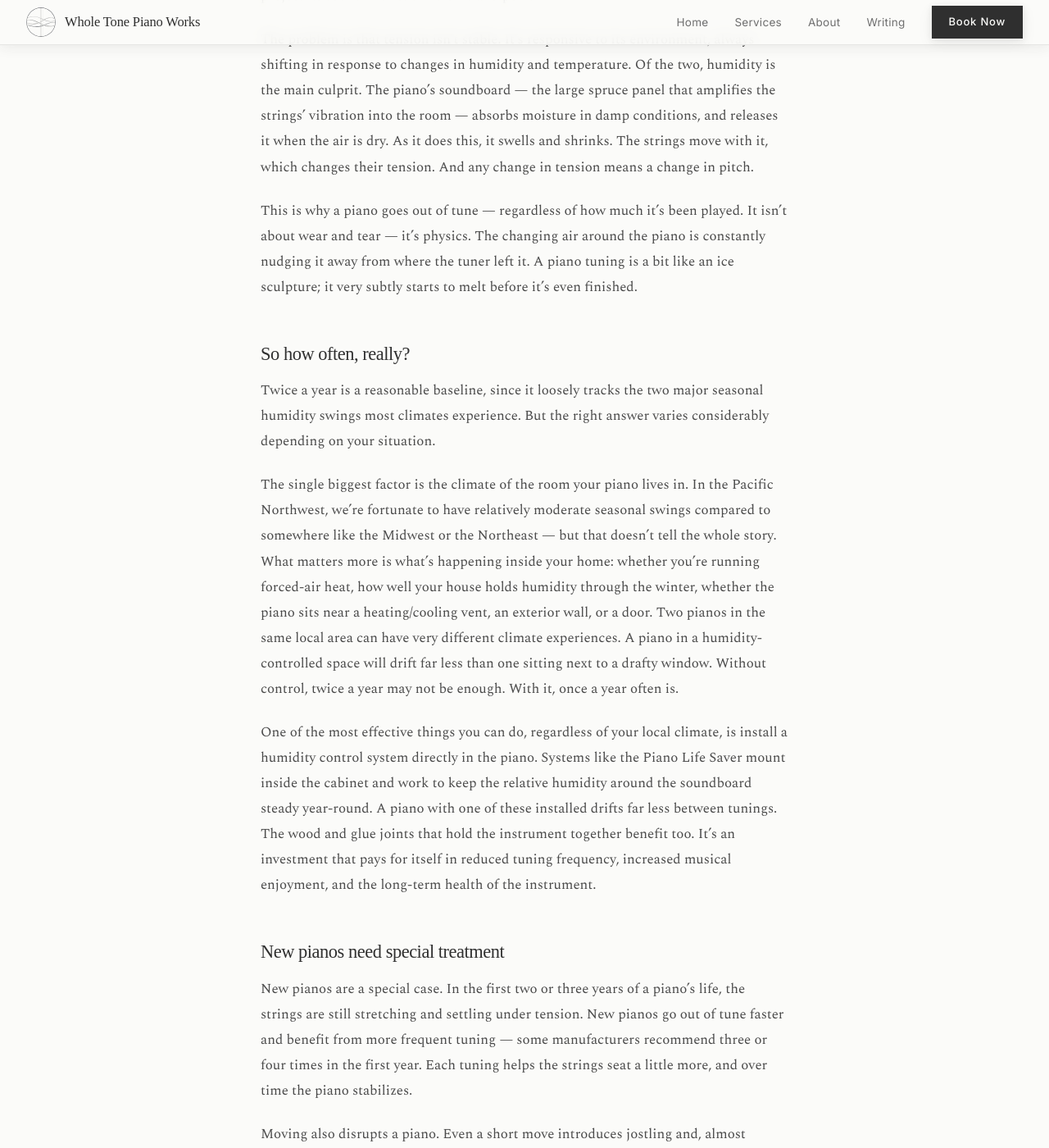
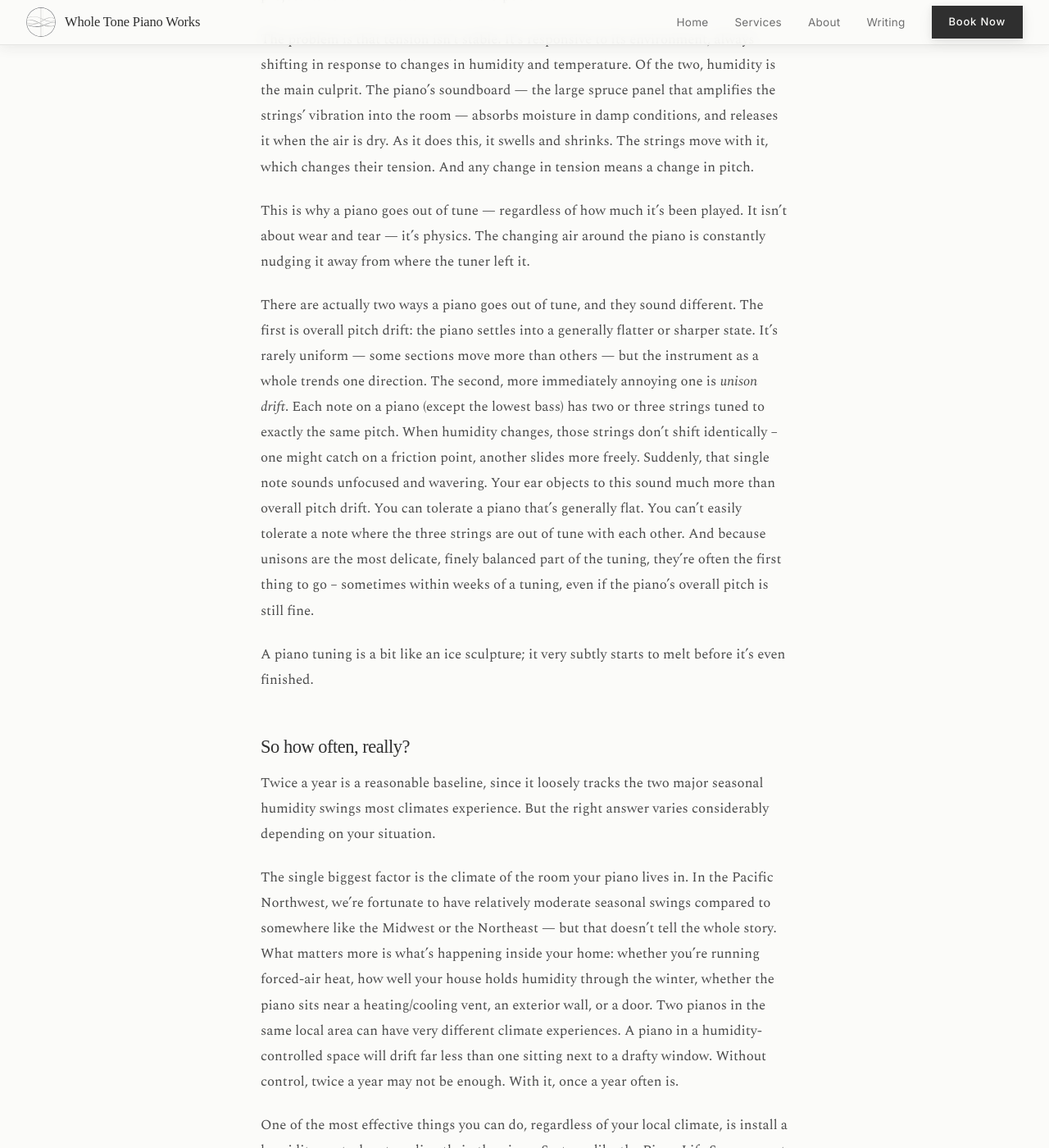
Before and after one commit to jacoblast/jacoblast.github.io, a Jekyll site: the page built from _posts/2026-04-22-how-often-should-you-tune-your-piano.md, in a window 1280 px wide and 1400 px high, scrolled down 870 px. Shown: the whole window at 82% size. Built offline with Jekyll 4.4.1, drawn with Linux system fonts in a browser that asks for light colours; nearby versions of some CDN libraries; some web fonts are replaced; some of the changed text lies outside the part shown.

Commit message:
Expand tuning post with unison drift explanation and listening test
Co-Authored-By: Claude Sonnet 4.6 <noreply@anthropic.com>

```diff
--- a/_posts/2026-04-22-how-often-should-you-tune-your-piano.md
+++ b/_posts/2026-04-22-how-often-should-you-tune-your-piano.md
@@ -18,7 +18,11 @@ A piano has about 230 strings, each under enormous tension — roughly 160 to 20
 
 The problem is that tension isn't stable. It's responsive to its environment, always shifting in response to changes in humidity and temperature. Of the two, humidity is the main culprit. The piano's soundboard — the large spruce panel that amplifies the strings' vibration into the room — absorbs moisture in damp conditions, and releases it when the air is dry. As it does this, it swells and shrinks. The strings move with it, which changes their tension. And any change in tension means a change in pitch.
 
-This is why a piano goes out of tune — regardless of how much it's been played. It isn't about wear and tear — it's physics. The changing air around the piano is constantly nudging it away from where the tuner left it. A piano tuning is a bit like an ice sculpture; it very subtly starts to melt before it's even finished.
+This is why a piano goes out of tune — regardless of how much it's been played. It isn't about wear and tear — it's physics. The changing air around the piano is constantly nudging it away from where the tuner left it.
+
+There are actually two ways a piano goes out of tune, and they sound different. The first is overall pitch drift: the piano settles into a generally flatter or sharper state. It's rarely uniform — some sections move more than others — but the instrument as a whole trends one direction. The second, more immediately annoying one is _unison drift_. Each note on a piano (except the lowest bass) has two or three strings tuned to exactly the same pitch. When humidity changes, those strings don't shift identically – one might catch on a friction point, another slides more freely. Suddenly, that single note sounds unfocused and wavering. Your ear objects to this sound much more than overall pitch drift. You can tolerate a piano that's generally flat. You can't easily tolerate a note where the three strings are out of tune with each other. And because unisons are the most delicate, finely balanced part of the tuning, they're often the first thing to go – sometimes within weeks of a tuning, even if the piano's overall pitch is still fine.
+
+A piano tuning is a bit like an ice sculpture; it very subtly starts to melt before it's even finished.
 
 ## So how often, really?
 
@@ -38,11 +42,13 @@ Moving also disrupts a piano. Even a short move introduces jostling and, almost
 
 There's another variable that doesn't get enough attention: musical tolerance. How much does it bother you when your piano isn't perfectly in tune?
 
-This varies enormously from person to person — and neither end of the spectrum is wrong. A professional musician or serious student might feel the drift within a few months and find it distracting. A casual player who sits down on Sunday afternoons might not notice until the piano is quite significantly out of tune. Some people even prefer a slightly out of tune piano! All of them have different valid answers to "how often should I tune my piano?"
+This varies enormously from person to person — and neither end of the spectrum is wrong. A professional musician or serious student might feel the drift within a few months and find it distracting. A casual player who sits down on Sunday afternoons might not notice until the piano is quite significantly out of tune. Both of them have different valid answers to "how often should I tune my piano?"
 
 It's best to think of tuning as a service to your _musical experience_, not an obligation to the piano itself.
 
-One exception worth noting: young students benefit immensely from a well-tuned instrument, since their ears are still developing a sense of pitch. They might not be able to tell you that the piano sounds off — they just quietly absorb whatever they're hearing.
+One important point: young students benefit immensely from a well-tuned instrument, since their ears are still developing a sense of pitch. They might not be able to tell you that the piano sounds off — they just quietly absorb whatever they're hearing.
+
+A quick listening test: Play a single note in the middle register. Do you hear a pure, singing tone – or a wavering, "shimmering" or "beating" sound? That wavering is a drifted unison. If you hear it on many notes, don't wait for the whole piano to sound like a saloon upright.
 
 ## Why regular tuning pays off
 
```
